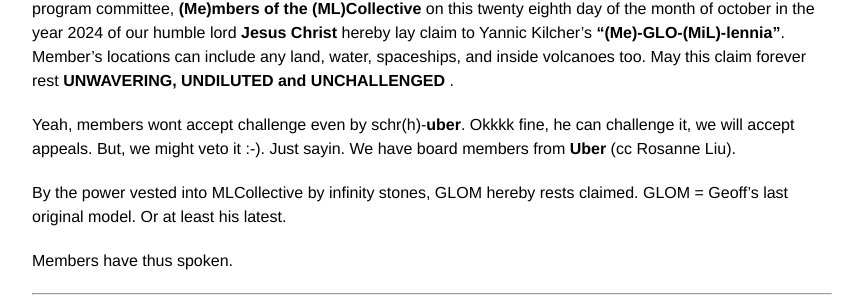
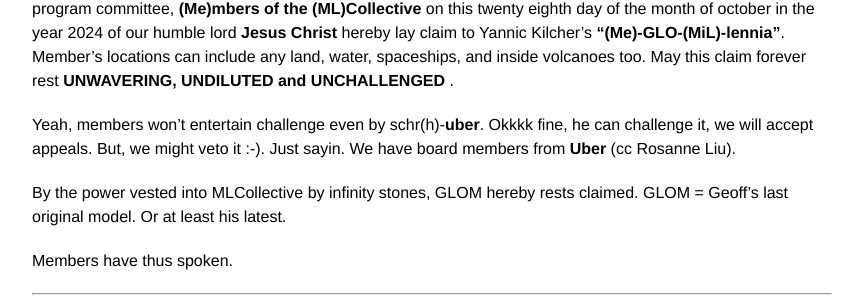
Before and after one commit to rajatmodi62/rajatmodi62.github.io, a Jekyll site: the page built from _posts/2024-10-26-hinton_apm.md, in a window 1280 px wide and 900 px high, scrolled down 1650 px. Shown: the part 144-452 px from the top of the window, without its empty margins (208-1071 px from the left). Built offline with Jekyll 4.4.1, drawn with Linux system fonts in a browser that asks for light colours; comment, search, counter and statistics services are not loaded.

Commit message:
soft link blog

```diff
--- a/_posts/2024-10-26-hinton_apm.md
+++ b/_posts/2024-10-26-hinton_apm.md
@@ -29,7 +29,7 @@ date:   2024-10-26 11:00:00
 
 And now, as even the stars spanning the cosmos <b> shall be forced to bear witness </b>  this grandiose-moment , under the sacred laws of academic-tradition spanning <b> millennia </b>, and the blessings of esteemed NeurIPS program committee, <b>(Me)mbers of the (ML)Collective</b> on this twenty eighth day of the month of october in the year 2024 of our humble lord <b>Jesus Christ</b>  hereby lay claim to  Yannic Kilcher’s <b>“(Me)-GLO-(MiL)-lennia”</b>. Member's locations can include any land, water, spaceships, and inside volcanoes too. May this claim forever rest <b>UNWAVERING, UNDILUTED and UNCHALLENGED </b>.
 
-Yeah, members wont accept challenge even by schr(h)-<b>uber</b>. Okkkk fine, he can challenge it, we will accept appeals. But, we might veto it :-). Just sayin. We have board members from <b>Uber</b> (cc Rosanne Liu).
+Yeah, members won't entertain challenge even by schr(h)-<b>uber</b>. Okkkk fine, he can challenge it, we will accept appeals. But, we might veto it :-). Just sayin. We have board members from <b>Uber</b> (cc Rosanne Liu).
 
 By the power vested into MLCollective by infinity stones, GLOM hereby rests claimed. GLOM = Geoff's last original model. Or at least his latest.
 
```
